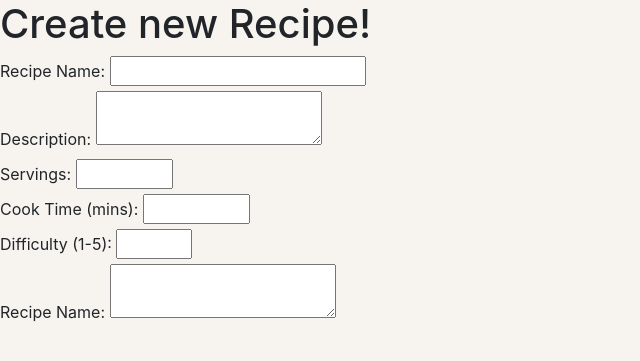
After one commit to jzaia18/WormSign, a Flask app: page /createrecipe in a window 1280 px wide. The commit adds this page. Shown: the top 361 px of the page, without its empty margins (0-640 px from the left). Run offline with Flask 2, Linux system fonts and the light colour scheme; some libraries are stand-ins or nearby versions.

Commit message:
Stub out recipe creation

```diff
--- a/app.py
+++ b/app.py
@@ -52,6 +52,12 @@ def login():
             return redirect(url_for('home'))
     return render_template("login.html", error=error)
 
+@require_login
+@app.route("/createrecipe", methods=['GET', 'POST'])
+def create_recipe():
+    if request.method == 'POST':
+        pass
+    return render_template("create_recipe.html")
 
 @app.route("/create_account", methods=['GET', 'POST'])
 def create_account():
--- /dev/null
+++ b/templates/create_recipe.html
@@ -0,0 +1,40 @@
+{% extends "base.html" %}
+
+{% block title %}Create Recipe{% endblock %}
+
+{% block css %}
+<link rel="stylesheet" type="text/css" href="{{ url_for('static', filename='css/create_recipe.css') }}">
+{% endblock %}
+
+{% block body %}
+<div class="create_recipe">
+  <h1>Create new Recipe!</h1>
+  <div id="createrecipe-wrapper">
+    <form method="post" action="/createrecipe">
+      <label for="RecipeName-input">Recipe Name:</label>
+      <input type="text" id="RecipeName-input" name="RecipeName" />
+      <br />
+
+      <label for="Description-input">Description:</label>
+      <textarea id="Description-input" name="Description"> </textarea>
+      <br />
+
+      <label for="Servings-input">Servings:</label>
+      <input type="number" min="1" max="100" id="Servings-input" name="Servings" />
+      <br />
+
+      <label for="CookTime-input">Cook Time (mins):</label>
+      <input type="number" min="1" max="1440" id="CookTime-input" name="CookTime" />
+      <br />
+
+      <label for="Difficulty-input">Difficulty (1-5):</label>
+      <input type="number" min="1" max="5" id="Difficulty-input" name="Difficulty" />
+      <br />
+
+      <label for="RecipeName-input">Recipe Name:</label>
+      <textarea name="Steps"> </textarea>
+      <br />
+    </form>
+  </div>
+</div>
+{% endblock %}
--- a/templates/home.html
+++ b/templates/home.html
@@ -12,7 +12,11 @@
     Welcome to Recipe Manager
   </h2>
 
-  <br />
+  <hr />
+
+  <a href="/createrecipe">Create a recipe</a> or search existing ones below
+
+  <hr />
 
   <h5>
     Search for any recipe
```
